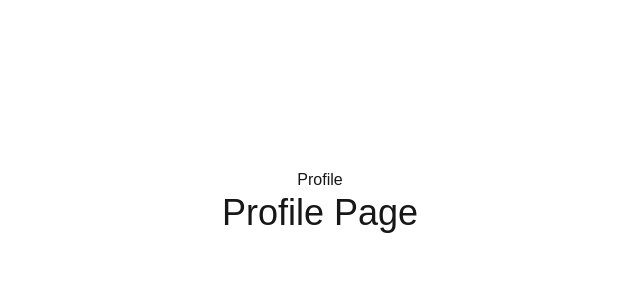
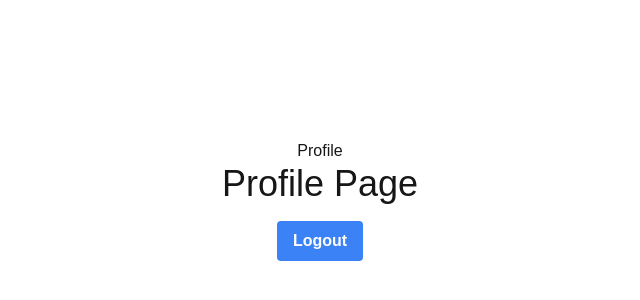
Before and after one commit to afadnan/AuthenticationSystem, a Next.js app in the folder authenticationsystem/: page /profile in a window 1280 px wide. Shown: the part 200-500 px from the top of the page, without its empty margins (320-960 px from the left). Built offline with nearby package versions, Linux system fonts and the light colour scheme.

Commit message:
logout page i.e logout button on frontend

```diff
--- a/authenticationsystem/src/app/profile/page.tsx
+++ b/authenticationsystem/src/app/profile/page.tsx
@@ -1,16 +1,36 @@
+"use client"
+
+import React from "react"
+import axios from "axios";
+import Link from "next/link";
+import toast from "react-hot-toast";;
+import { useRouter } from "next/navigation";
+
+export default function Userprofile(){
+    const router = useRouter();
+    const logout = async () => {
 
 
-import React from "react"
+        try {
+            await axios.get('/api/users/logout');
+            toast.success('Logout successful');
+            router.push('/login');
+        } catch (error : any) {
+            console.log(error.messaage);
+            toast.error(error.message);
 
-export default function Userprofile(){
+        }
+
+    }
     return (
         <div className="flex flex-col items-center justify-center min-h-screen py-2">
             <h1>
                 Profile
             </h1>
             <hr />
-            <p className="text-4xl">Profile Page
-                </p>
+            <p className="text-4xl">Profile Page </p>
+            <hr />
+            <button onClick={logout} className="bg-blue-500 hover:bg-blue-700 text-white font-bold py-2 px-4 rounded mt-4">Logout</button>
         </div>
     )
 }
```
